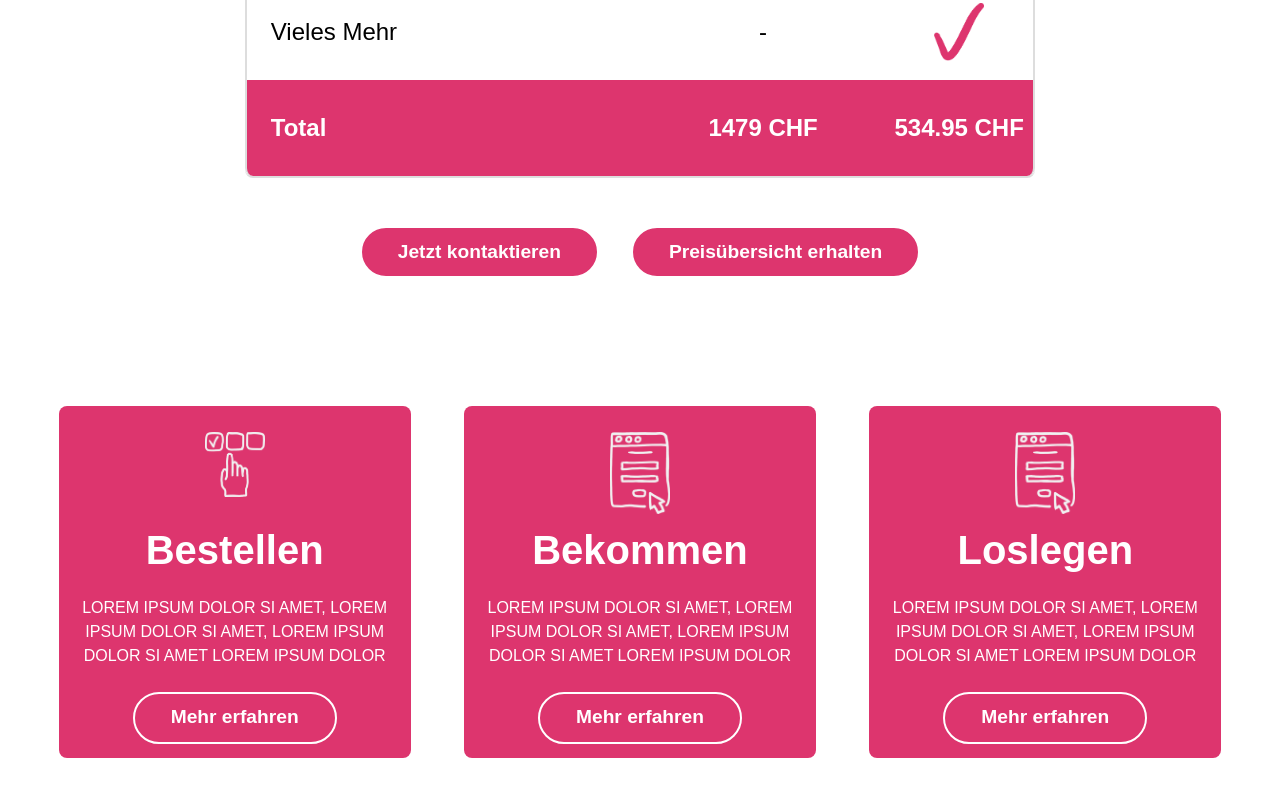
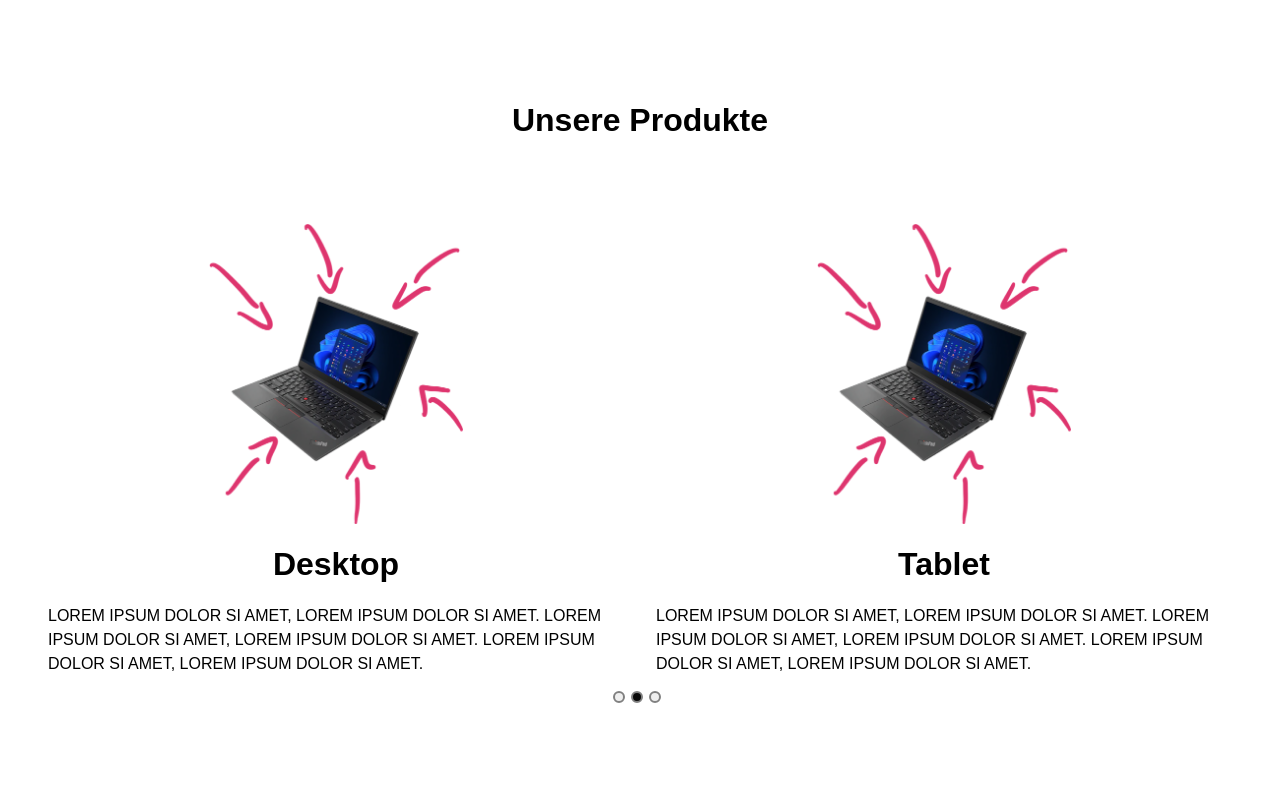
Before and after one commit to AndreasRohr/WebsiteEASIT, a Gatsby site: page / in a window 1280 px wide. Shown: the part 1728-2515 px from the top of the page. Built offline with nearby package versions, Linux system fonts and the light colour scheme; Gatsby itself is replaced by a stand-in of ours.

Commit message:
Product Section

```diff
--- a/package.json
+++ b/package.json
@@ -23,6 +23,7 @@
     "react": "^18.2.0",
     "react-dom": "^18.2.0",
     "react-icons": "^4.8.0",
+    "react-multi-carousel": "^2.8.2",
     "react-scroll": "^1.8.9",
     "styled-components": "^5.3.6"
   },
--- a/src/components/calculator.js
+++ b/src/components/calculator.js
@@ -38,24 +38,17 @@ border-top-right-radius: 1rem;
   }
 `
 
-const Title = styled.h1`
-text-align: center;
-margin-top: 2rem;
-margin-bottom: -2rem;
-`
-
 const Table = styled.table`
   width: 65%;
-margin: auto;
   border-collapse: collapse;
   border-spacing: 0;
   border: 2px solid #ddd;
-    margin-bottom: 1.5rem;
+  margin: auto auto 1.5rem;
   border-radius: 0.5rem;
   border-collapse: separate !important;
   border-top: none !important;
-    border-left: none!important;
-    border-right: none!important;
+  border-left: none !important;
+  border-right: none !important;
 `
 
 const Tr = styled.tr`
--- /dev/null
+++ b/src/components/multiCarousel.js
@@ -0,0 +1,106 @@
+import * as React from "react"
+import Carousel from "react-multi-carousel";
+import "react-multi-carousel/lib/styles.css";
+import {StaticImage} from "gatsby-plugin-image";
+import styled from "@emotion/styled";
+
+const responsive = {
+    superLargeDesktop: {
+        // the naming can be any, depends on you.
+        breakpoint: { max: 4000, min: 3000 },
+        items: 5
+    },
+    desktop: {
+        breakpoint: { max: 3000, min: 1024 },
+        items: 3
+    },
+    tablet: {
+        breakpoint: { max: 1024, min: 464 },
+        items: 2
+    },
+    mobile: {
+        breakpoint: { max: 464, min: 0 },
+        items: 1
+    }
+};
+
+const Title = styled.h1`
+    text-align: center;
+  margin-top: 1rem;
+`
+
+const ItemWrapper = styled.div`
+  display: flex;
+  justify-content: center; /* centers items horizontally */
+  align-items: center; /* centers items vertically */
+  flex-direction: column;
+  height: 100%; /* ensures that the container takes up the full height of the carousel item */
+  margin: 2rem 1rem 4rem;
+`
+const Description = styled.p`
+margin-top: 1rem;
+  margin-bottom: 1rem;
+`
+
+
+const MultiCarousel = () => (
+    <Carousel
+        swipeable={false}
+        draggable={false}
+        showDots={true}
+        responsive={responsive}
+        ssr={true} // means to render carousel on server-side.
+        infinite={true}
+        autoPlay={true}
+        autoPlaySpeed={5000}
+        keyBoardControl={true}
+        removeArrowOnDeviceType={["tablet", "mobile"]}
+        dotListClass="custom-dot-list-style"
+    >
+        <ItemWrapper>
+        <StaticImage
+            placeholder= 'none'
+            src="../images/laptop-arrows.png"
+            loading="eager"
+            height={300}
+            quality={100}
+            formats={["auto", "webp", "avif"]}
+            alt="Laptop with arrows"
+            class = "desktopImage"
+        />
+            <Title>Laptop</Title>
+            <Description>LOREM IPSUM DOLOR SI AMET, LOREM IPSUM DOLOR SI AMET. LOREM IPSUM DOLOR SI AMET, LOREM IPSUM DOLOR SI AMET. LOREM IPSUM DOLOR SI AMET, LOREM IPSUM DOLOR SI AMET.</Description>
+        </ItemWrapper>
+        <ItemWrapper>
+            <StaticImage
+                placeholder= 'none'
+                src="../images/laptop-arrows.png"
+                loading="eager"
+                height={300}
+                quality={100}
+                formats={["auto", "webp", "avif"]}
+                alt="Laptop with arrows"
+                class = "desktopImage"
+            />
+            <Title>Desktop</Title>
+            <Description>LOREM IPSUM DOLOR SI AMET, LOREM IPSUM DOLOR SI AMET. LOREM IPSUM DOLOR SI AMET, LOREM IPSUM DOLOR SI AMET. LOREM IPSUM DOLOR SI AMET, LOREM IPSUM DOLOR SI AMET.</Description>
+        </ItemWrapper>
+        <ItemWrapper>
+            <StaticImage
+                placeholder= 'none'
+                src="../images/laptop-arrows.png"
+                loading="eager"
+                height={300}
+                quality={100}
+                formats={["auto", "webp", "avif"]}
+                alt="Laptop with arrows"
+                class = "desktopImage"
+            />
+            <Title>Tablet</Title>
+            <Description>LOREM IPSUM DOLOR SI AMET, LOREM IPSUM DOLOR SI AMET. LOREM IPSUM DOLOR SI AMET, LOREM IPSUM DOLOR SI AMET. LOREM IPSUM DOLOR SI AMET, LOREM IPSUM DOLOR SI AMET.</Description>
+        </ItemWrapper>
+    </Carousel>
+)
+
+
+export default MultiCarousel;
--- a/src/components/navbar.js
+++ b/src/components/navbar.js
@@ -4,7 +4,7 @@ import { FaBars, FaTimes } from "react-icons/fa";
 import styled from "@emotion/styled"
 import "../styles/navbar.css"
 import Pill from "../components/pill"
-import { Link, AnchorLink } from "gatsby";
+import { Link } from "gatsby";
 
 const A = styled.div`
     float: left;
@@ -36,7 +36,7 @@ const Navbar = () => {
         <header>
             <nav ref={navRef}>
                 <A><Link to="/" className="link" activeClassName="active">Home</Link></A>
-                <A> Produkte</A>
+                <A><Link to="/#productSection" className="link" activeClassName="active">Produkte</Link></A>
                 <A><Link to="/how-it-works" className="link" activeClassName="active">Wie funktioniert's?</Link></A>
                 <A><Link to="/contact" className="link" activeClassName="active">Kontakt</Link></A>
                 <Pill link="#default">Zum Angebot</Pill>
--- a/src/components/pillLink.js
+++ b/src/components/pillLink.js
@@ -1,6 +1,5 @@
 import * as React from "react"
 import styled from "@emotion/styled";
-import { Link } from "gatsby";
 import { AnchorLink } from "gatsby-plugin-anchor-links";
 
 const PillStyle = styled.button`
--- a/src/components/scrollComponent.js
+++ b/src/components/scrollComponent.js
@@ -1,5 +1,5 @@
 import React from 'react';
-import { Link, animateScroll as scroll } from 'react-scroll';
+import { Link } from 'react-scroll';
 import styled from "@emotion/styled";
 
 const Ul = styled.div`
--- a/src/pages/how-it-works.js
+++ b/src/pages/how-it-works.js
@@ -2,9 +2,6 @@ import * as React from "react"
 
 import Layout from "./layout"
 import Seo from "../components/seo"
-import Intro from "../sections/hiwTitle"
-import Lifecycle from "../sections/lifecycle"
-import Faq from "../sections/faq";
 import HiwTitle from "../sections/hiwTitle";
 import ScrollComponent from "../components/scrollComponent"
 import Order from "../sections/order";
--- a/src/pages/index.js
+++ b/src/pages/index.js
@@ -7,14 +7,15 @@ import Lifecycle from "../sections/lifecycle"
 import Faq from "../sections/faq";
 import Calculation from "../sections/calculation";
 import Sticker from "../components/sticker";
+import Products from "../sections/products";
 
 const IndexPage = () => (
   <Layout>
       <Sticker />
     <Intro />
+      <Lifecycle />
+<Products></Products>
       <Calculation />
-      <Lifecycle />
-
     <Faq />
   </Layout>
 )
--- a/src/sections/lifecycle.js
+++ b/src/sections/lifecycle.js
@@ -2,13 +2,8 @@ import * as React from "react";
 import SectionContainer from "../components/sectionContainer";
 import styled from "@emotion/styled"
 import {StaticImage} from "gatsby-plugin-image";
-import Pill from "../components/pill"
 import PillLink from "../components/pillLink"
-import { Link } from "gatsby";
 
-const PillStyle = styled.button`
-  color: black;
-`
 
 const Bulletpoint = styled.h2`
   font-size: 40px;
@@ -26,30 +21,26 @@ const CardSection = styled.div`
   justify-content: flex-start;
   flex-wrap: wrap;
   text-align: center;
-  margin-top: 3rem;
   max-width: 1900px;
-  margin-left: auto;
-  margin-right: auto;
+  margin: 3rem auto;
 `
 
 const Card = styled.div`
   width: 22rem;
   height: 22rem;
-  margin: auto;
-  margin-top:1rem;
-  margin-bottom: 1rem;
+  margin: 1rem auto;
   border-radius: 8px;
   background: #dd356e;
   box-sizing: border-box;
   padding: 1rem;
 
 
-  .cardsPill{
- color: white;
- text-decoration: none;
- align-conten: center;
- align-items: center;
-}
+  .cardsPill {
+    color: white;
+    text-decoration: none;
+    align-content: center;
+    align-items: center;
+  }
 
 `
 
--- a/src/sections/products.js
+++ b/src/sections/products.js
@@ -0,0 +1,16 @@
+import * as React from "react";
+import SectionContainer from "../components/sectionContainer";
+import MultiCarousel from "../components/multiCarousel";
+import styled from "@emotion/styled"
+
+const Title = styled.h1`
+text-align: center;
+`
+const Products = () => (
+    <SectionContainer color={"#ffffff"} id={"productSection"}>
+        <Title> Unsere Produkte</Title>
+        <MultiCarousel></MultiCarousel>
+    </SectionContainer>
+)
+
+export default Products
```
Also changed, not shown: 1 other file. Lines whose indentation alone changed are shown as unchanged.
